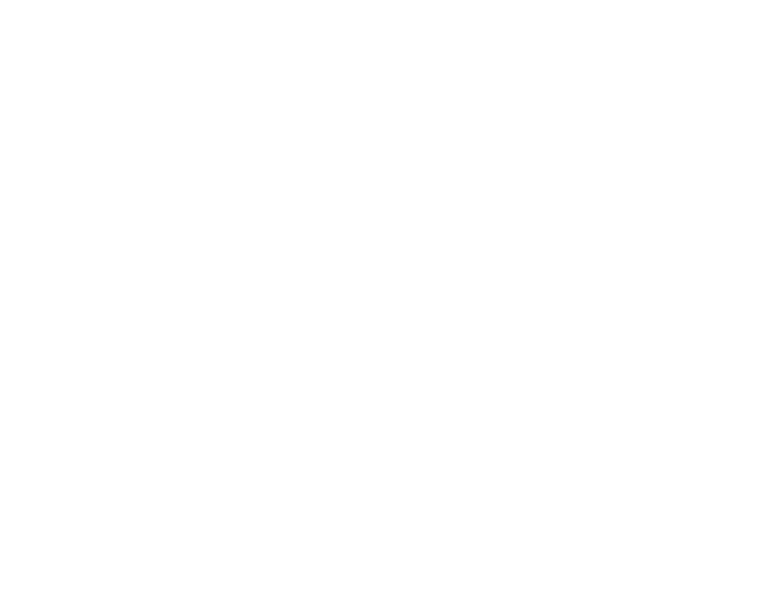
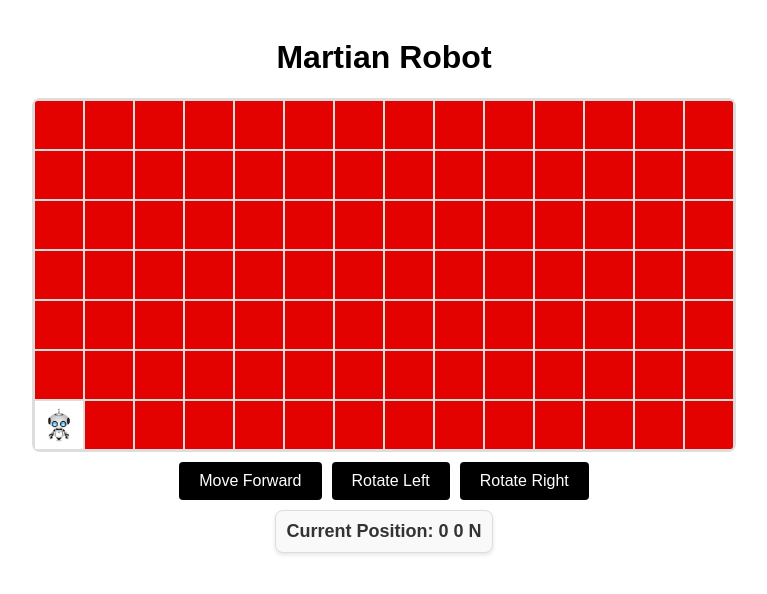
Before and after one commit to foysal-m/Martian-Robots, a React (Create React App) app: page / in a window 1280 px wide. Shown: the top 594 px of the page, without its empty margins (256-1023 px from the left). Built offline with nearby package versions, Linux system fonts and the light colour scheme.

Commit message:
feat: created a board and integrated robot functionalities

```diff
--- a/package.json
+++ b/package.json
@@ -39,5 +39,8 @@
       "last 1 firefox version",
       "last 1 safari version"
     ]
+  },
+  "devDependencies": {
+    "sass": "^1.77.8"
   }
 }
--- a/src/App.tsx
+++ b/src/App.tsx
@@ -1,5 +1,11 @@
+import Board from "./Robot/Board/Board";
+
 function App() {
-  return <div className="App"></div>;
+  return (
+    <div className="App">
+      <Board />
+    </div>
+  );
 }
 
 export default App;
--- /dev/null
+++ b/src/Robot/Board/Board.module.scss
@@ -0,0 +1,89 @@
+:root {
+  --margin-generic: 10px;
+  --board-cell-size: 50px;
+  --board-background-color: #e40200;
+  --cell-border-color: #ddd;
+  --button-background-color: #000;
+  --button-hover-background-color: #fff;
+  --text-color: #333;
+}
+
+.container {
+  display: flex;
+  justify-content: center;
+  align-items: center;
+  text-align: center;
+  flex-direction: column;
+  padding: var(--margin-generic);
+  border-radius: 8px;
+  font-family: Montserrat, sans-serif;
+}
+
+.board {
+  display: grid;
+  grid-template-columns: repeat(14, var(--board-cell-size));
+  grid-template-rows: repeat(7, var(--board-cell-size));
+  gap: 0;
+  background-color: var(--board-background-color);
+  border: 2px solid var(--cell-border-color);
+  border-radius: 8px;
+}
+
+.boardCell {
+  width: var(--board-cell-size);
+  height: var(--board-cell-size);
+  border: 1px solid var(--cell-border-color);
+  box-sizing: border-box;
+  position: relative;
+}
+
+.robotCell {
+  background-image: url("../../../assets/3-robot.jpg");
+  background-size: cover;
+  background-position: center;
+  background-repeat: no-repeat;
+}
+
+.buttons {
+  margin-top: var(--margin-generic);
+  display: flex;
+  gap: var(--margin-generic);
+  justify-content: center;
+}
+
+button {
+  background-color: var(--button-background-color);
+  border: none;
+  border-radius: 4px;
+  color: var(--button-hover-background-color);
+  padding: 10px 20px;
+  cursor: pointer;
+  font-size: 16px;
+  transition: background-color 0.3s ease;
+}
+
+button:hover {
+  background-color: var(--button-hover-background-color);
+  color: var(--text-color);
+  border: 1px solid var(--cell-border-color);
+}
+
+.currentPosition {
+  margin-top: var(--margin-generic);
+  color: var(--text-color);
+  font-size: 18px;
+}
+
+.currentPosition {
+  margin-top: var(--margin-generic);
+  padding: var(--margin-generic);
+  font-size: 18px;
+  font-weight: bold;
+  color: #333;
+  background-color: #f9f9f9;
+  border: 1px solid #ddd;
+  border-radius: 8px;
+  box-shadow: 0 2px 4px rgba(0, 0, 0, 0.1);
+  display: inline-block;
+  text-align: center;
+}
--- /dev/null
+++ b/src/Robot/Board/Board.tsx
@@ -0,0 +1,64 @@
+import { useState } from "react";
+import { createRobot } from "../utilities/createRobot";
+import styles from "./Board.module.scss";
+
+// Define the board dimensions
+const boardWidth = 14; // Upper-right x-coordinate
+const boardHeight = 7; // Upper-right y-coordinate
+
+export const Board = () => {
+  // Initialize the robot at the bottom-left corner (0, 0)
+  const [robot, setRobot] = useState(() =>
+    createRobot({ width: boardWidth, height: boardHeight }, 0, 0, "N")
+  );
+  const [robotPosition, setRobotPosition] = useState(robot.currentLocation());
+  console.log(robotPosition);
+
+  const moveRobot = (movements: string) => {
+    robot.moveAroundBoard(movements);
+    setRobotPosition(robot.currentLocation());
+  };
+
+  // Create cells for the board
+  const cells = Array.from(
+    { length: boardWidth * boardHeight },
+    (_, index) => index
+  );
+
+  return (
+    <div className={styles.container} data-testid="cypress-container">
+      <h1>Martian Robot</h1>
+      <div className={styles.board}>
+        {cells.map((_, index) => {
+          // Calculate the column and row for the current cell
+          const x = index % boardWidth;
+          const y = Math.floor(index / boardWidth);
+
+          // Determine if this cell contains the robot
+          const robotCell =
+            robotPosition.startsWith(`${x} ${boardHeight - 1 - y}`) &&
+            !robotPosition.includes("LOST");
+
+          return (
+            <div
+              key={index}
+              className={`${styles.boardCell} ${
+                robotCell ? styles.robotCell : ""
+              }`}
+            ></div>
+          );
+        })}
+      </div>
+      <div className={styles.buttons}>
+        <button onClick={() => moveRobot("F")}>Move Forward</button>
+        <button onClick={() => moveRobot("L")}>Rotate Left</button>
+        <button onClick={() => moveRobot("R")}>Rotate Right</button>
+      </div>
+      <div className={styles.currentPosition}>
+        Current Position: {robotPosition}
+      </div>
+    </div>
+  );
+};
+
+export default Board;
--- /dev/null
+++ b/src/global.d.ts
@@ -0,0 +1,4 @@
+declare module "*.scss" {
+  const content: { [className: string]: string };
+  export default content;
+}
```
Also changed, not shown: assets/3-robot.jpg (added), 1 other file (tests, documents, lock files or other folders).
